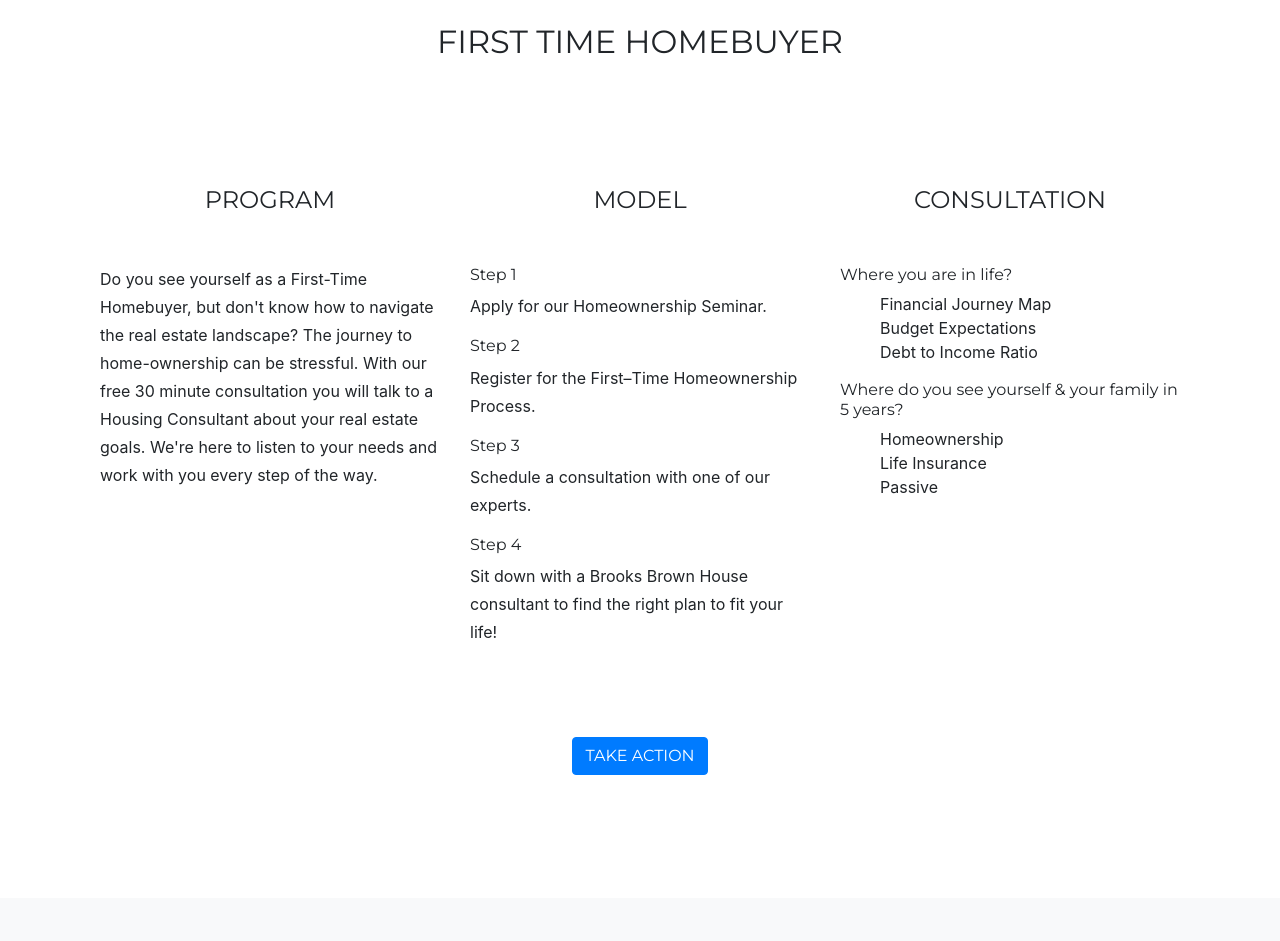
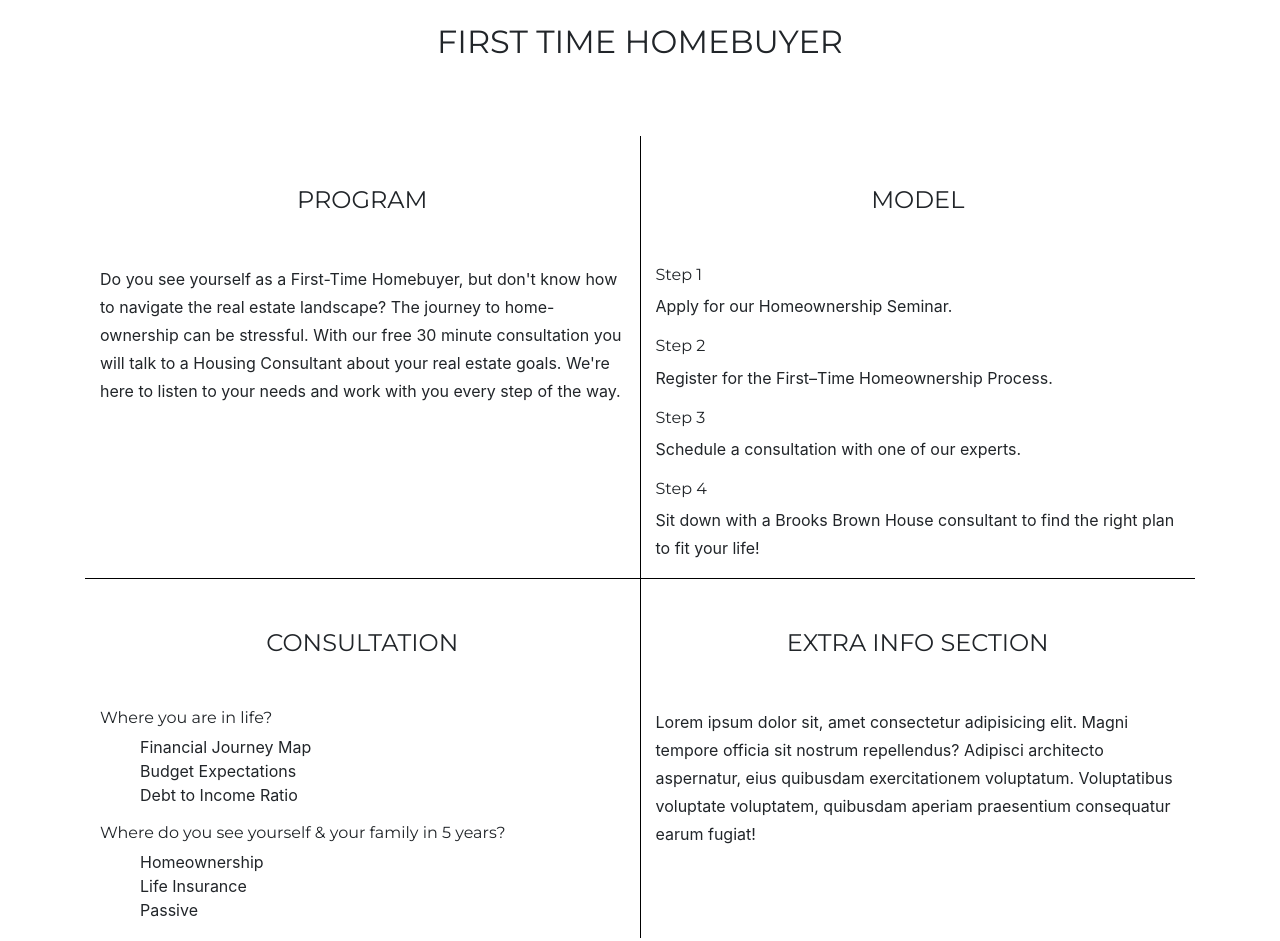
Before and after one commit to ryanmokeefe/BrooksBrownHouseLLC, a website with bundled scripts: page index.html in a window 1280 px wide. Shown: the part 6560-7501 px from the top of the page. Built offline with nearby package versions, Linux system fonts and the light colour scheme; files whose address does not match are found by name; a web font is replaced by a local one.

Commit message:
services-1

```diff
--- a/css/agency.css
+++ b/css/agency.css
@@ -770,6 +770,16 @@
 .action {
   margin: 75px auto;
 }
+.program {
+  border-right: 1px solid black;
+  border-bottom: 1px solid black;
+}
+.model {
+  border-bottom: 1px solid black;
+}
+.consult {
+  border-right: 1px solid black;
+}
 
 .services-link {
   scroll-behavior: smooth;
--- a/index.html
+++ b/index.html
@@ -429,7 +429,7 @@
       <!-- ROW -->
       <div class="row">
         <!-- COL-1: HOW -->
-        <div class="col">
+        <div class="col program">
           <h4 class="how-h4 section-heading text-uppercase">Program</h4>
             <div class="center-align">
               <p>
@@ -438,7 +438,7 @@
             </div>
         </div>
         <!-- COL-2: MODEL -->
-        <div class="col">
+        <div class="col model">
           <h4 class="how-h4 section-heading text-uppercase">Model</h4>
           <div class="center-align">
             <div class="box-model">
@@ -467,7 +467,10 @@
             </div>
           </div>
         </div>
-        <!-- COL-3: CONSULTATION -->
+      </div>
+      <!-- ROW -->
+      <div class="row">
+        <!-- COL-1: CONSULTATION -->
         <div class="col consult">
           <h4 class="how-h4 section-heading text-uppercase">Consultation</h4>
           <h6>Where you are in life?</h6>
@@ -483,6 +486,11 @@
             <li>Passive</li>
           </ul>
         </div>
+        <div class="col how-extra">
+            <h4 class="how-h4 section-heading text-uppercase">Extra Info Section</h4>
+            <!-- <h6></h6> -->
+            <p>Lorem ipsum dolor sit, amet consectetur adipisicing elit. Magni tempore officia sit nostrum repellendus? Adipisci architecto aspernatur, eius quibusdam exercitationem voluptatum. Voluptatibus voluptate voluptatem, quibusdam aperiam praesentium consequatur earum fugiat!</p>
+          </div>
       </div>
       <!-- ROW -->
       <div class="row wide">
```
